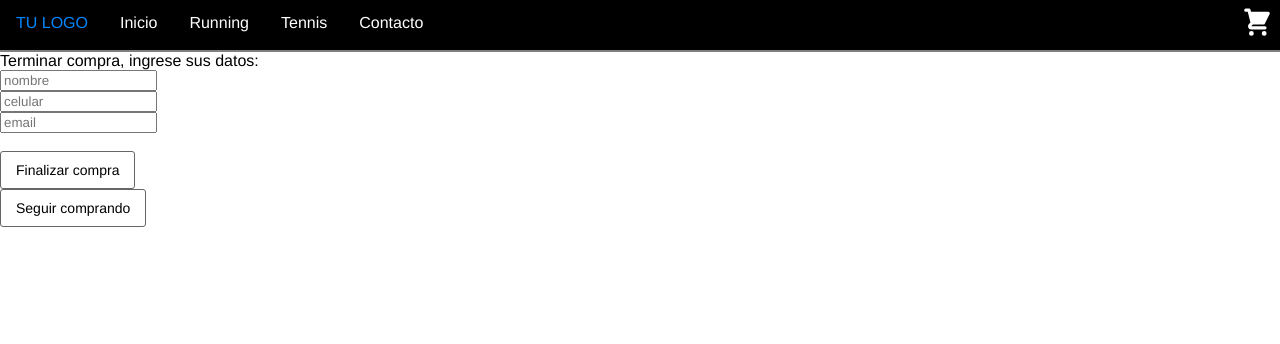
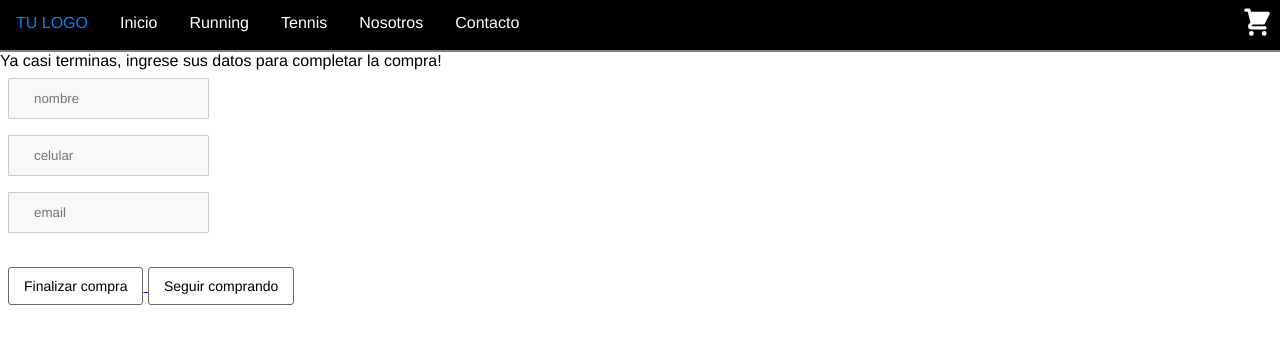
Before and after one commit to rubyg21/market-run-Galarraga, a React (Vite) app: page /checkout in a window 1280 px wide. Shown: the top 344 px of the page. Built offline with nearby package versions, Linux system fonts and the light colour scheme.

Commit message:
actualizo

```diff
--- a/src/App.jsx
+++ b/src/App.jsx
@@ -5,6 +5,7 @@ import ItemListContainer from "./components/ItemListContainer";
 import ItemDetailContainer from "./components/ItemDetailContainer";
 import Cart from "./components/Cart";
 import Contacto from "./components/Contacto";
+import Nosotros from "./components/Nosotros";
 import Checkout from "./components/Checkout";
 import { BrowserRouter, Routes, Route } from "react-router-dom";
 import CartProvider from "./context/CartContex";
@@ -27,6 +28,7 @@ function App() {
               element={<ItemDetailContainer />}
             />
             <Route path="/checkout" element={<Checkout />} />
+            <Route path="/nosotros" element={<Nosotros />} />
             <Route path="/contacto" element={<Contacto />} />
           </Routes>
         </CartProvider>
--- /dev/null
+++ b/src/components/Checkout.css
@@ -0,0 +1,30 @@
+input[type="text"] {
+  padding: 12px 25px;
+  margin: 8px 8px;
+  box-sizing: border-box;
+  border: 1px solid #ccc;
+  border-radius: 1px;
+  background-color: #f8f8f8;
+}
+
+input[type="tel"] {
+  padding: 12px 25px;
+  margin: 8px 8px;
+  box-sizing: border-box;
+  border: 1px solid #ccc;
+  border-radius: 1px;
+  background-color: #f8f8f8;
+}
+
+input[type="email"] {
+  padding: 12px 25px;
+  margin: 8px 8px;
+  box-sizing: border-box;
+  border: 1px solid #ccc;
+  border-radius: 1px;
+  background-color: #f8f8f8;
+}
+
+.btn {
+  margin: 8px 8px;
+}
--- a/src/components/Checkout.jsx
+++ b/src/components/Checkout.jsx
@@ -3,6 +3,7 @@ import { useCartContext } from "../context/CartContex";
 import { Link } from "react-router-dom";
 import { addDoc, collection, getFirestore } from "firebase/firestore";
 import { useState, useEffect } from "react";
+import "./Checkout.css";
 
 const Checkout = () => {
   const { cart, totalPrice, clearCart } = useCartContext();
@@ -39,10 +40,10 @@ const Checkout = () => {
       ) : (
         <div>
           <p>
-            Terminar compra, ingrese sus datos:
+            Ya casi terminas, ingrese sus datos para completar la compra!
             <br />
           </p>
-          <div>
+          <div className="form">
             <input
               type={"text"}
               placeholder="nombre"
@@ -69,12 +70,14 @@ const Checkout = () => {
 
             <br />
           </div>
-          <button onClick={handleClick}>Finalizar compra</button>
-          <br />
-          <Link to="/">
-            {" "}
-            <button>Seguir comprando</button>
-          </Link>
+          <div className="btn">
+            <button onClick={handleClick}>Finalizar compra</button>
+
+            <Link to="/">
+              {" "}
+              <button>Seguir comprando</button>
+            </Link>
+          </div>
         </div>
       )}
     </>
--- a/src/components/NavBar/NavBar.jsx
+++ b/src/components/NavBar/NavBar.jsx
@@ -27,7 +27,9 @@ function NavBar() {
         <li>
           <NavLink to="/categoria/tennis"> Tennis </NavLink>
         </li>
-
+        <li>
+          <NavLink to="/nosotros">Nosotros</NavLink>
+        </li>
         <li>
           <NavLink to="/contacto">Contacto</NavLink>
         </li>
--- /dev/null
+++ b/src/components/Nosotros.jsx
@@ -0,0 +1,9 @@
+import React from 'react'
+
+function Nosotros() {
+  return (
+    <div>Nosotros</div>
+  )
+}
+
+export default Nosotros
```
